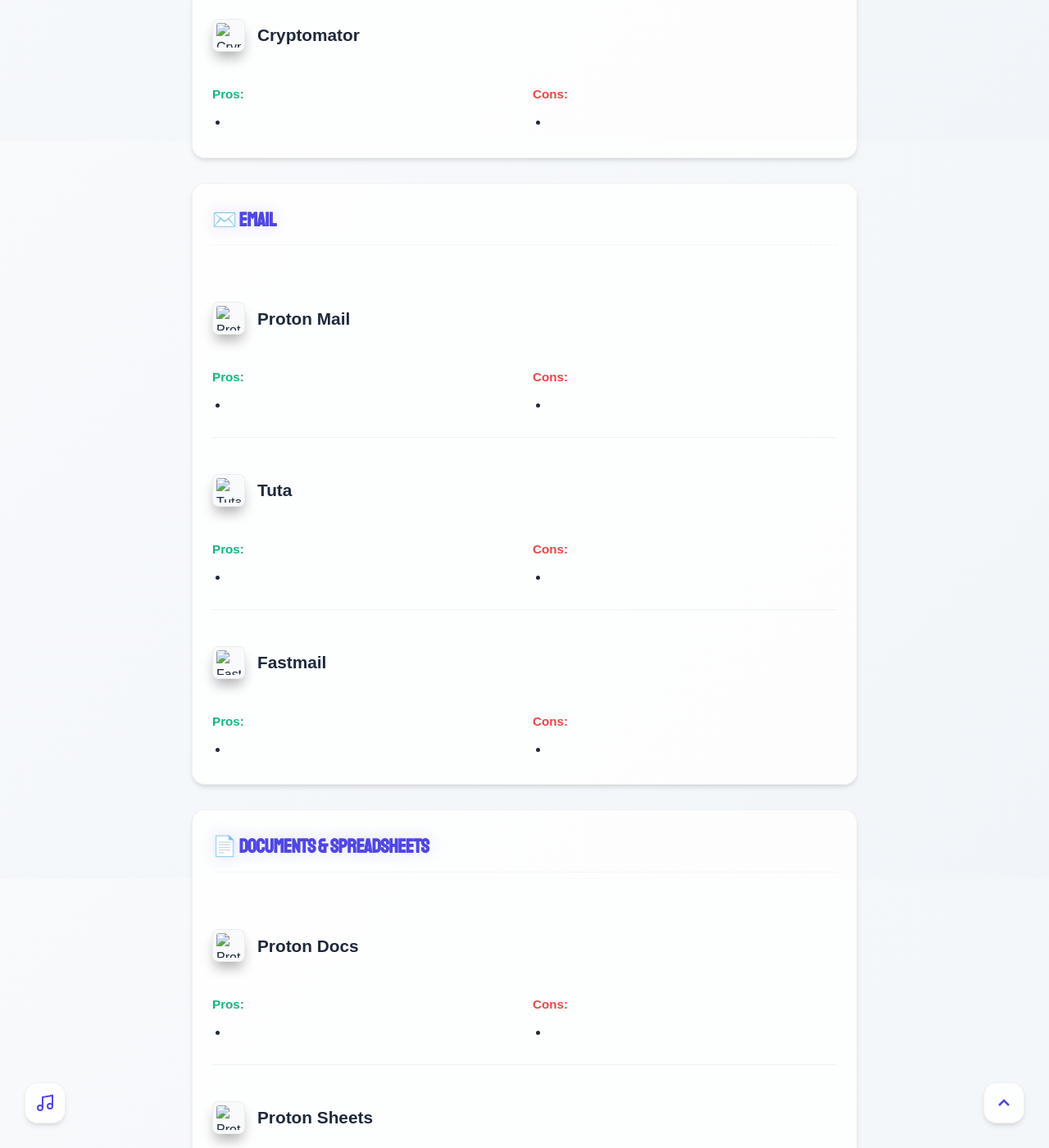
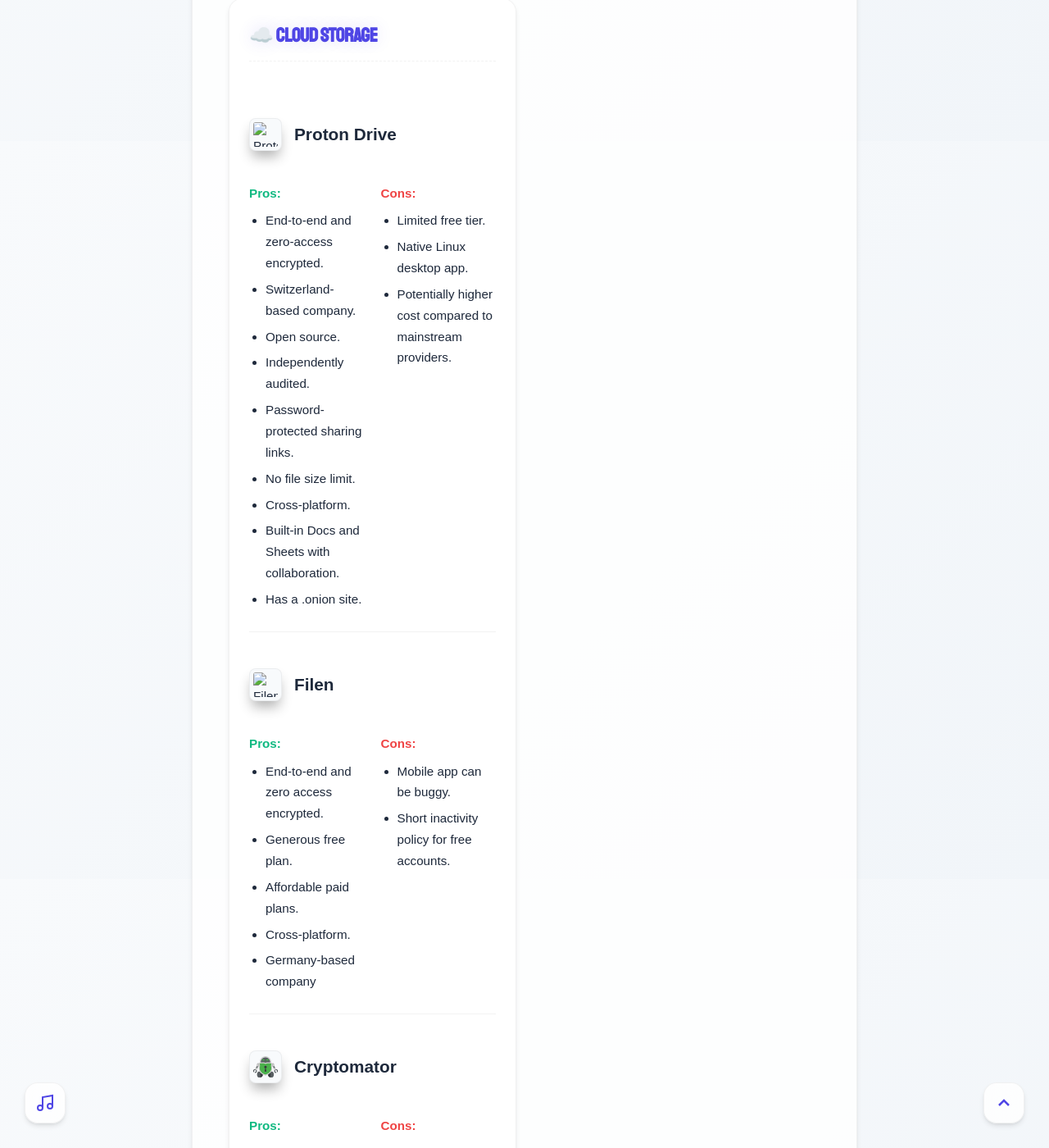
Before and after one commit to PASSK3YS/PASSK3YS.github.io, a Jekyll site: the page built from tools/myrecommendations.md, in a window 1280 px wide and 1400 px high, scrolled down 3428 px. Shown: the whole window at 82% size. Built offline with Jekyll 4.4.1, drawn with Linux system fonts in a browser that asks for light colours; some web fonts are replaced; some of the changed text lies outside the part shown.

Commit message:
chore: update recommendation pros and cons

```diff
--- a/tools/myrecommendations.md
+++ b/tools/myrecommendations.md
@@ -176,20 +176,26 @@
 
           <div class="product-entry">
               <div class="product-header">
-                  <img src="" alt="Signal Logo" class="product-logo">
+                  <img src="/assets/icons/signal-app-icon.svg" alt="Signal Logo" class="product-logo">
                   <a href="https://signal.org" target="_blank" class="product-name">Signal</a>
               </div>
               <div class="product-details">
                   <div class="pros-section">
                       <strong class="pros-title">Pros:</strong>
                       <ul>
-                          <li></li>
+                          <li>End-to-end encrypted.</li>
+                          <li>Open-source.</li>
+                          <li>Minimal metadata.</li>
+                          <li>Disappearing messages.</li>
+                          <li>Free and ad-free.</li>
+                          <li>Cross-platform.</li>
+                          <li>IP relay for calls.</li>
                       </ul>
                   </div>
                   <div class="cons-section">
                       <strong class="cons-title">Cons:</strong>
                       <ul>
-                          <li></li>
+                          <li>Requires a phone number.</li>
                       </ul>
                   </div>
               </div>
@@ -197,20 +203,28 @@
 
           <div class="product-entry">
               <div class="product-header">
-                  <img src="" alt="SimpleX Chat Logo" class="product-logo">
+                  <img src="/assets/icons/simplex-chat-icon.svg" alt="SimpleX Chat Logo" class="product-logo">
                   <a href="https://simplex.chat/" target="_blank" class="product-name">SimpleX Chat</a>
               </div>
               <div class="product-details">
                   <div class="pros-section">
                       <strong class="pros-title">Pros:</strong>
                       <ul>
-                          <li></li>
+                          <li>No phone number requirement.</li>
+                          <li>Open-souce.</li>
+                          <li>Quantum-resistant encryption</li>
+                          <li>Cross-platform.</li>
+                          <li>Proxied P2P architecture<li>
+                          <li>Disappearing messages.</li>
+                          <li>Multiple profiles.</li>
                       </ul>
                   </div>
                   <div class="cons-section">
                       <strong class="cons-title">Cons:</strong>
                       <ul>
-                          <li></li>
+                          <li>UI less polished.</li>
+                          <li>Smaller community.</li>
+                          <li>UK-based company.</li>
                       </ul>
                   </div>
               </div>
@@ -229,13 +243,23 @@
                   <div class="pros-section">
                       <strong class="pros-title">Pros:</strong>
                       <ul>
-                          <li></li>
+                          <li>End-to-end and zero-access encrypted.</li>
+                          <li>Switzerland-based company.</li>
+                          <li>Open source.</li>
+                          <li>Independently audited.</li>
+                          <li>Password-protected sharing links.</li>
+                          <li>No file size limit.</li>
+                          <li>Cross-platform.</li>
+                          <li>Built-in Docs and Sheets with collaboration.</li>
+                          <li>Has a .onion site.</li>
                       </ul>
                   </div>
                   <div class="cons-section">
                       <strong class="cons-title">Cons:</strong>
                       <ul>
-                          <li></li>
+                          <li>Limited free tier.</li>
+                          <li>Native Linux desktop app.</li>
+                          <li>Potentially higher cost compared to mainstream providers.</li>
                       </ul>
                   </div>
               </div>
@@ -250,13 +274,19 @@
                   <div class="pros-section">
                       <strong class="pros-title">Pros:</strong>
                       <ul>
-                          <li></li>
+                          <li>End-to-end and zero access encrypted.</li>
+                          <li>Generous free plan.</li>
+                          <li>Affordable paid plans.</li>
+                          <li>Cross-platform.</li>
+                          <li>Germany-based company</li>
                       </ul>
                   </div>
                   <div class="cons-section">
                       <strong class="cons-title">Cons:</strong>
                       <ul>
-                          <li></li>
+                          <li>Mobile app can be buggy.</li>
+                          <li>Short inactivity policy for free accounts.</li>
+
                       </ul>
                   </div>
               </div>
@@ -264,20 +294,30 @@
 
           <div class="product-entry">
               <div class="product-header">
-                  <img src="" alt="Cryptomator Logo" class="product-logo">
+                  <img src="/assets/icons/cryptomator-icon.svg" alt="Cryptomator Logo" class="product-logo">
                   <a href="https://cryptomator.org" target="_blank" class="product-name">Cryptomator</a>
               </div>
               <div class="product-details">
                   <div class="pros-section">
                       <strong class="pros-title">Pros:</strong>
                       <ul>
-                          <li></li>
+                          <li>Independently audited.</li>
+                          <li>Open-source.</li>
+                          <li>Cross-platform.</li>
+                          <li>Completely free on desktop.</li>
+                          <li>One-time purchase on mobile.</li>
+                          <li>Works with any cloud provider.</li>
+                          <li>Client-side AES-256 encryption.</li>
+                          <li>Per-file encryption.</li>
+                          <li>German-based company.</li>
                       </ul>
                   </div>
                   <div class="cons-section">
                       <strong class="cons-title">Cons:</strong>
                       <ul>
-                          <li></li>
+                          <li>Paid mobile app.</li>
+                          <li>No cloud-side search.</li>
+                          <li>No protection against device compromise.</li>
                       </ul>
                   </div>
               </div>
```
Also changed, not shown: other parts of tools/myrecommendations.md (+1 -1 lines), assets/icons/cryptomator-icon.svg (added), assets/icons/proton-drive-icon.svg (added), assets/icons/signal-app-icon.svg (added), assets/icons/simplex-chat-icon.svg (added).
